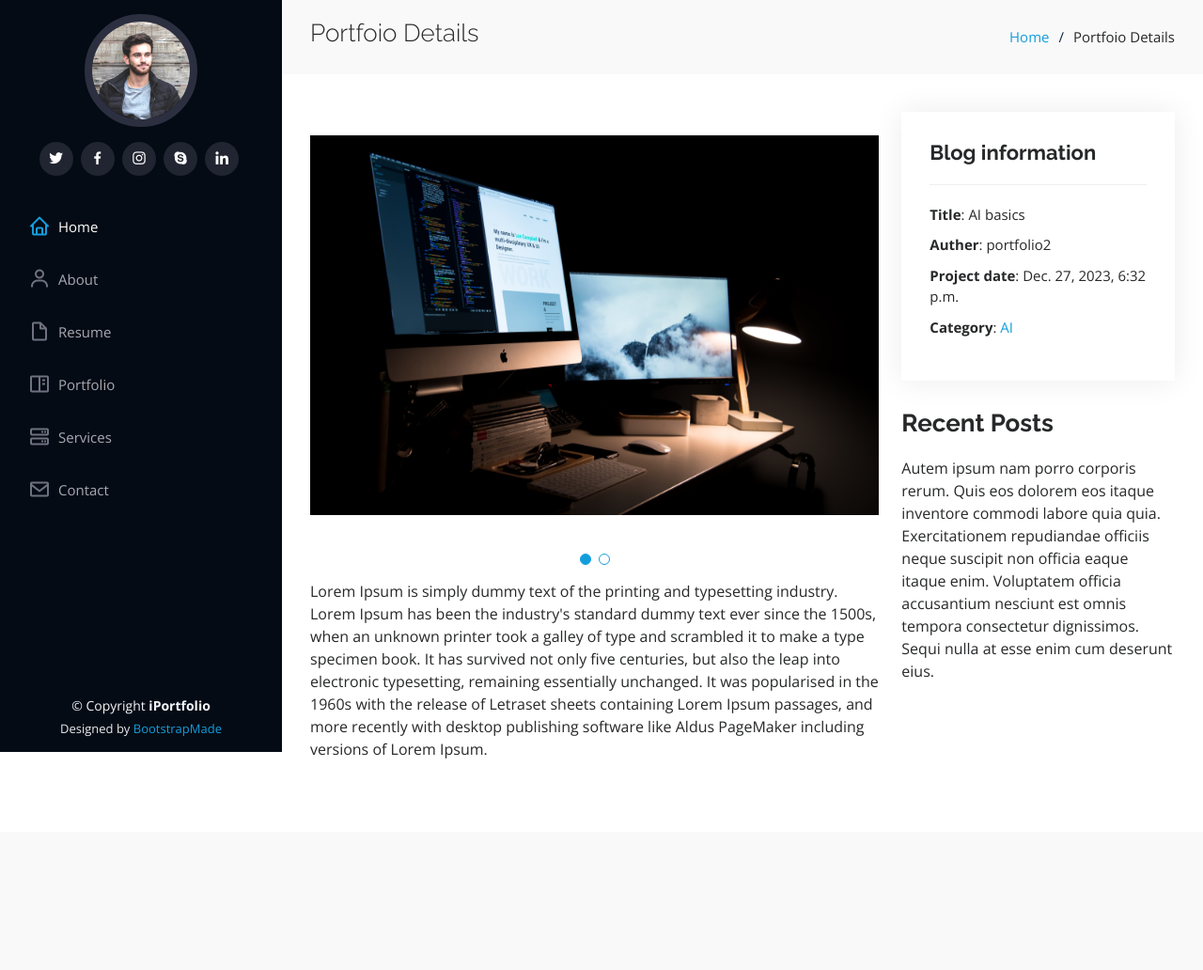
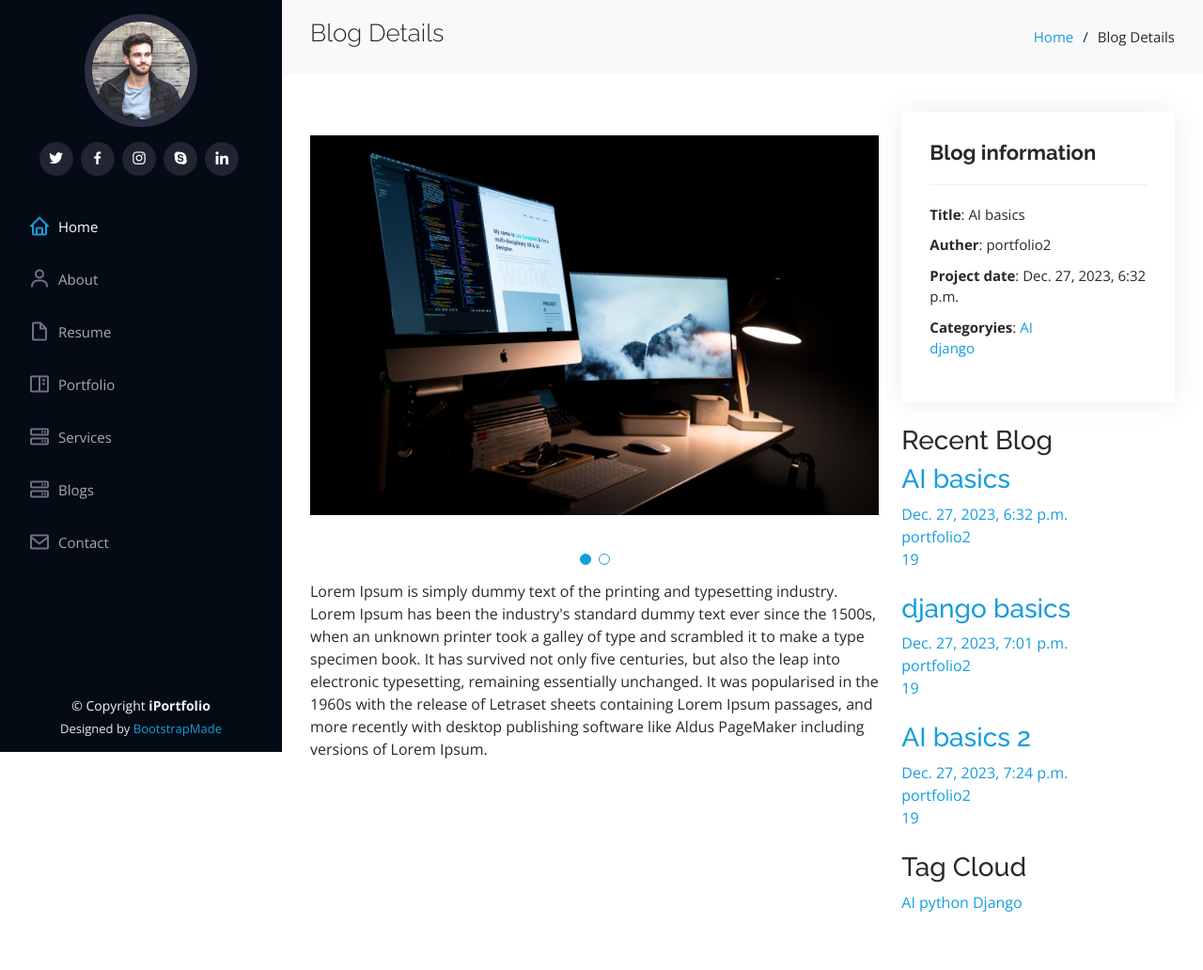
Before and after one commit to Mmy2000/Portfolio2, a Django app: a page that uses templates/base.html in a window 1280 px wide. Shown: the whole page at 94% size. Before the commit the page ends 807 px from the top, so only its background shows below. Run offline with Django 4.2, Linux system fonts and the light colour scheme; data comes from the database, SQL or seed files in the repository; both versions use the stored data as it was after the commit; parts of the project's set-up code (start-up, migrations or seed data) failed here and were passed over; some libraries are stand-ins or nearby versions.

Commit message:
create blog app and creating models part 3

```diff
--- a/blog/templates/blog/post_details.html
+++ b/blog/templates/blog/post_details.html
@@ -9,10 +9,10 @@
         <div class="container">
 
             <div class="d-flex justify-content-between align-items-center">
-          <h2>Portfoio Details</h2>
+                <h2>Blog Details</h2>
                 <ol>
-            <li><a href="index.html">Home</a></li>
-            <li>Portfoio Details</li>
+                    <li><a href="/">Home</a></li>
+                    <li>Blog Details</li>
                 </ol>
             </div>
 
@@ -47,14 +47,38 @@
                             <li><strong>Title</strong>: {{object.title}}</li>
                             <li><strong>Auther</strong>: {{object.auther}}</li>
                             <li><strong>Project date</strong>: {{object.created_at}}</li>
-                <li><strong>Category</strong>: <a href="#">{{object.category}}</a></li>
+                            <li><strong>Categoryies</strong>:
+                                {% for category in categories %}
+                                 <a href="{% url 'blog:post_by_category' category %}">{{category}}</a></li>
+                                 {% endfor %}
                         </ul>
+                    </div><br>
+                    <div class="sidebar-box ftco-animate">
+                        <h3 class="heading-sidebar">Recent Blog</h3>
+                        {% for post in recent_posts  %}
+                        <div class="block-21 mb-4 d-flex">
+                            <a class="blog-img mr-4" style="background-image: url({{post.image.url}});"></a>
+                            <div class="text">
+                                <h3 class="heading"><a href="{{post.get_absolute_url}}">{{post}}</a></h3>
+                                <div class="meta">
+                                    <div><a href="{{post.get_absolute_url}}"><span
+                                                class="icon-calendar"></span>{{post.created_at}}</a></div>
+                                    <div><a href="{{post.get_absolute_url}}"><span
+                                                class="icon-person"></span>{{post.auther}}</a></div>
+                                    <div><a href="{{post.get_absolute_url}}"><span class="icon-chat"></span> 19</a>
                                     </div>
-            <div class="portfolio-description">
-              <h2>Recent Posts</h2>
-              <p>
-                Autem ipsum nam porro corporis rerum. Quis eos dolorem eos itaque inventore commodi labore quia quia. Exercitationem repudiandae officiis neque suscipit non officia eaque itaque enim. Voluptatem officia accusantium nesciunt est omnis tempora consectetur dignissimos. Sequi nulla at esse enim cum deserunt eius.
-              </p>
+                                </div>
+                            </div>
+                        </div>
+                        {% endfor %}
+                    </div>
+                    <div class="sidebar-box ftco-animate">
+                    <h3 class="heading-sidebar">Tag Cloud</h3>
+                    <div class="tagcloud">
+                        {% for tag in tags  %}
+                        <a href="{% url 'blog:post_by_tags' tag %}" class="tag-cloud-link">{{tag}}</a>
+                        {% endfor %}
+                    </div>
                 </div>
                 </div>
 
--- a/blog/urls.py
+++ b/blog/urls.py
@@ -4,5 +4,8 @@
 app_name = 'blog'
 
 urlpatterns = [
+    path('' , views.PostList.as_view() , name='post_list'),
     path('<slug:slug>' , views.PostDetail.as_view() , name='post_detail'),
+    path('category/<str:slug>' , views.PostByCategory.as_view() , name='post_by_category'),
+    path('tags/<str:slug>' , views.PostByTags.as_view() , name='post_by_tags'),
 ]
--- a/blog/views.py
+++ b/blog/views.py
@@ -7,6 +7,16 @@
 from django.db.models.query_utils import Q
 # Create your views here.
 
+class PostList(ListView):
+    model = Post
+    paginate_by = 9
+    def get_queryset(self) :
+        name = self.request.GET.get('q','')
+        object_list = Post.objects.filter(
+            Q(title__icontains = name) |
+            Q(description__icontains = name)
+        )
+        return object_list
 
 class PostDetail(DetailView):
     model = Post
@@ -18,3 +28,23 @@
         context["tags"] = Tag.objects.all()
         context["recent_posts"] = Post.objects.all()[:3]
         return context
+
+class PostByCategory(ListView):
+    model = Post
+
+    def get_queryset(self) :
+        slug = self.kwargs['slug']
+        object_list = Post.objects.filter(
+            Q(category__name__icontains = slug)
+        )
+        return object_list
+
+class PostByTags(ListView):
+    model = Post
+
+    def get_queryset(self) :
+        slug = self.kwargs['slug']
+        object_list = Post.objects.filter(
+            Q(tags__name__icontains = slug)
+        )
+        return object_list
--- a/settings/templates/home.html
+++ b/settings/templates/home.html
@@ -397,7 +397,7 @@
                 {{post.description}}
                 <i class="bx bxs-quote-alt-right quote-icon-right"></i>
               </p>
-              <img src="assets/img/testimonials/testimonials-1.jpg" class="testimonial-img" alt="">
+              <img src="{{post.image.url}}" class="testimonial-img" alt="">
               <a href="{{post.get_absolute_url}}"><h3>{{post.title}}</h3></a>
               <h4>{{post.auther}}</h4>
             </div>
--- a/templates/base.html
+++ b/templates/base.html
@@ -65,6 +65,7 @@
           <li><a href="#resume" class="nav-link scrollto"><i class="bx bx-file-blank"></i> <span>Resume</span></a></li>
           <li><a href="#portfolio" class="nav-link scrollto"><i class="bx bx-book-content"></i> <span>Portfolio</span></a></li>
           <li><a href="#services" class="nav-link scrollto"><i class="bx bx-server"></i> <span>Services</span></a></li>
+          <li><a href="#testimonials" class="nav-link scrollto"><i class="bx bx-server"></i> <span>Blogs</span></a></li>
           <li><a href="#contact" class="nav-link scrollto"><i class="bx bx-envelope"></i> <span>Contact</span></a></li>
         </ul>
       </nav><!-- .nav-menu -->
```
Also changed, not shown: blog/templates/blog/post_list.html (added, +40 -0 lines), db.sqlite3, media/post/portfolio-5.jpg (added), media/post/portfolio-6.jpg (added). Lines whose indentation alone changed are shown as unchanged.
